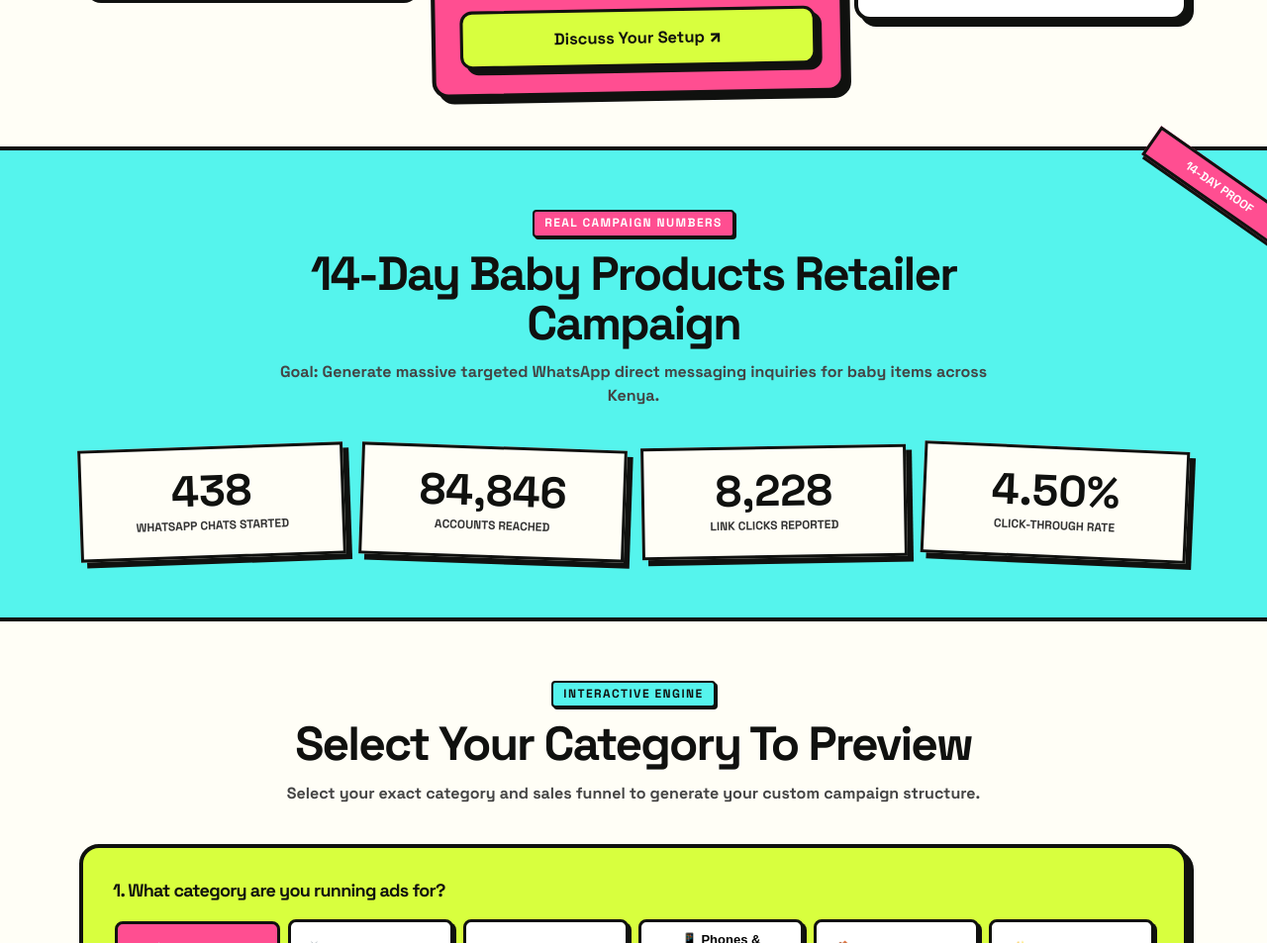
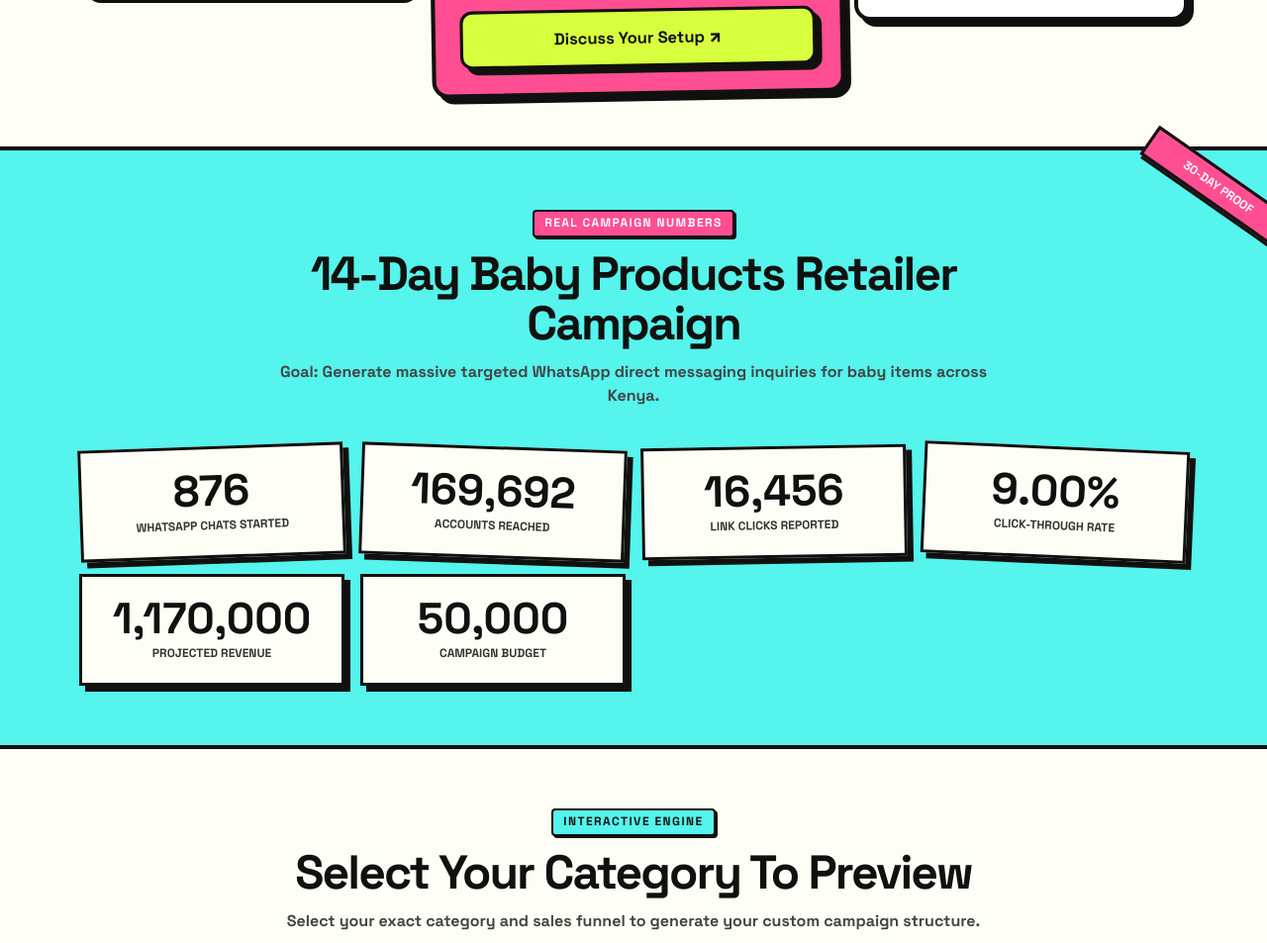
Before and after one commit to daniel-wanjala/Eastleigh-Ads, a website: page index.html in a window 1280 px wide. Shown: the part 1330-2283 px from the top of the page at 99% size. Drawn offline with Linux system fonts and the light colour scheme.

Commit message:
Update index.html

```diff
--- a/index.html
+++ b/index.html
@@ -839,7 +839,7 @@
           <div class="badge-pill">
             <span class="dot"></span> BUILT FOR KENYAN E-COMMERCE STORES
           </div>
-          <h1>Stop boosting & <span class="highlight">start testing.</span></h1>
+          <h1>Stop boosting & <span class="highlight">start selling.</span></h1>
           <p class="hero-p">
             A hands-on Meta ads setup for online shops in Kenya ready to convert social scrolling into direct WhatsApp conversations and website orders.
           </p>
@@ -940,7 +940,7 @@
 
     <!-- CASE STUDY SECTION -->
     <section id="results" class="case-section">
-      <div class="case-banner">14-DAY PROOF</div>
+      <div class="case-banner">30-DAY PROOF</div>
       <div class="wrap">
         <div class="sec-head">
           <span class="sec-eyebrow" style="background: var(--pink); color: #fff;">REAL CAMPAIGN NUMBERS</span>
@@ -950,20 +950,28 @@
 
         <div class="stats-grid">
           <div class="stat-box">
-            <span class="stat-num" data-target="438">0</span>
+            <span class="stat-num" data-target="876">0</span>
             <span class="stat-label">WhatsApp Chats Started</span>
           </div>
           <div class="stat-box">
-            <span class="stat-num" data-target="84846">0</span>
+            <span class="stat-num" data-target="169692">0</span>
             <span class="stat-label">Accounts Reached</span>
           </div>
           <div class="stat-box">
-            <span class="stat-num" data-target="8228">0</span>
+            <span class="stat-num" data-target="16456">0</span>
             <span class="stat-label">Link Clicks Reported</span>
           </div>
           <div class="stat-box">
-            <span class="stat-num" data-target="4.50" data-decimal="true">0%</span>
+            <span class="stat-num" data-target="9" data-decimal="true">0%</span>
             <span class="stat-label">Click-Through Rate</span>
+          </div>
+           <div class="stat-box">
+            <span class="stat-num" data-target="1170000">0</span>
+            <span class="stat-label">Projected Revenue</span>
+          </div>
+           <div class="stat-box">
+            <span class="stat-num" data-target="50000">0</span>
+            <span class="stat-label">Campaign Budget</span>
           </div>
         </div>
       </div>
```
